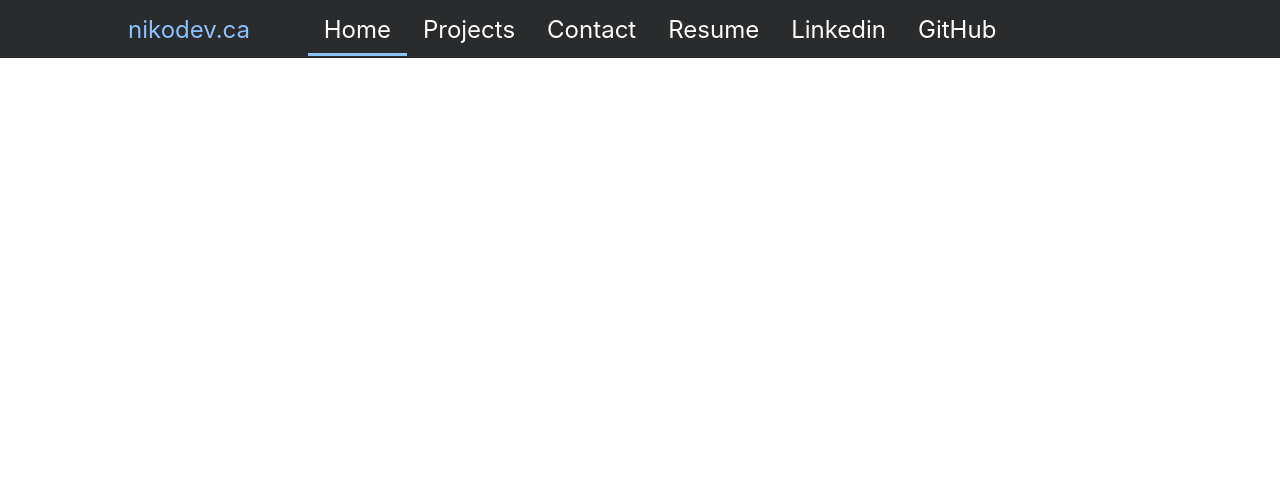
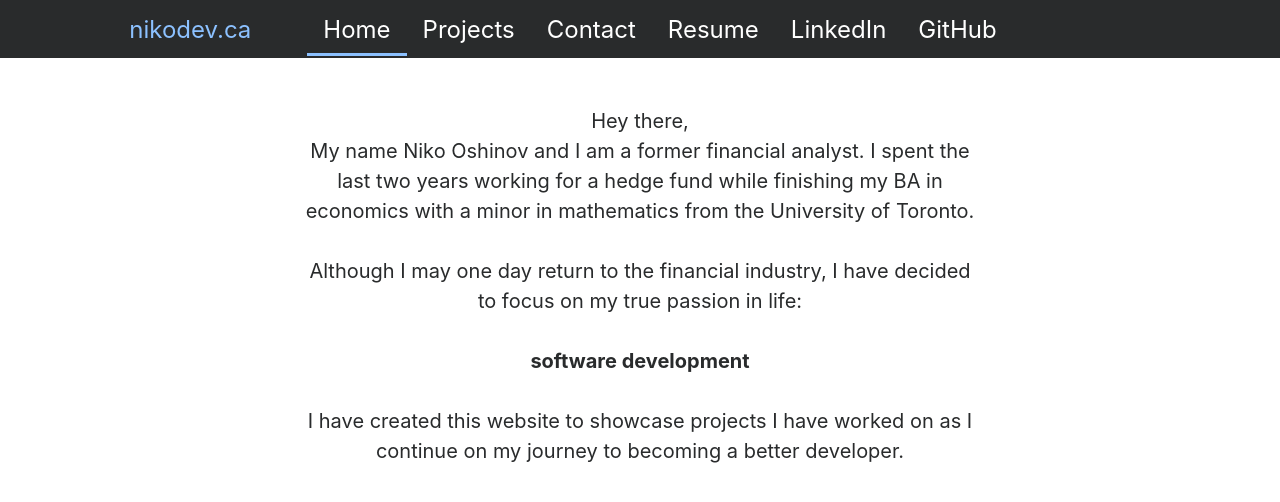
Before and after one commit to nikodevv/portfolio_web, a Django app: page / in a window 1280 px wide. Shown: the top 502 px of the page. Run offline with Django 3.2, Linux system fonts and the light colour scheme; some libraries are stand-ins or nearby versions.

Commit message:
Added bio on hompage, and added styling for homepage

```diff
--- a/home_pages/static/css/custom_css.css
+++ b/home_pages/static/css/custom_css.css
@@ -1,3 +1,8 @@
+/*
+/ Navigation Bar Styling /
+*/
+
+
 /* Makes the navbar horizontal as opposed to vertical */
 .navbar.navbar-inverse.bg-inverse{
 	display: flex;
@@ -6,12 +11,14 @@
 }
 
 /* nikodev.ca "logo" */
+	/*position: absolute;
+	left:10%;*/
 .navbar-inverse .navbar-brand {
-	position: absolute;
-	left:10%;
+	float: right;
 	font-size: 1.5rem;
   color: #8cc1ff;
 	padding-bottom: 0.5rem;
+	padding-right: 1rem;
 	margin: 0rem;
 }
 
@@ -74,3 +81,19 @@ a.no-text-decor:hover{
 	height: inherit;
 	width: 2.5%;
 }
+
+/*
+/ Body Styling /
+*/
+.w-35{
+	width: 35%;
+}
+
+.mt-5{
+	margin-top: 5%;
+}
+
+.custom-text-style{
+	font-family: -apple-system, system-ui, BlinkMacSystemFont, "Segoe UI", Roboto, "Helvetica Neue", Arial, sans-serif;
+	font-size: 1.25rem;
+}
--- a/home_pages/templates/base.html
+++ b/home_pages/templates/base.html
@@ -17,30 +17,35 @@
   		<div class="navbar navbar-inverse bg-inverse justify-content-center">
 
 		        <!--<div class=navbar-offset-box></div>-->
-		        <a href="#" class="navbar-brand">nikodev.ca</a>
+		        <div class="w-100 mr-0">
+		        	<a href="#" class="navbar-brand">nikodev.ca</a>
+		    	</div>
 		        <!--<div class=navbar-offset-box-sm></div>-->
-		        <ul class="d-flex flex-row mb-0 w-100 justify-content-center">
+		        <ul class="d-flex flex-row mb-0 justify-content-center" id="navigation_bar">
 		        	<li class="custom-nav-link"><a href='/' class="no-text-decor">Home</a></li>
 		        	<li class="custom-nav-link">Projects</li>
 		        	<li class="custom-nav-link"><a href='contact' class="no-text-decor">Contact</a></li>
 		        	<li class="custom-nav-link">Resume</li>
-		        	<li class="custom-nav-link">Linkedin</li>
-		        	<li class="custom-nav-link">GitHub</li>
+		        	<li class="custom-nav-link"><a href="https://www.linkedin.com/in/nikolay-oshinov-358186a0/" class="no-text-decor">LinkedIn</a></li>
+		        	<li class="custom-nav-link"><a href="https://github.com/nikodevv" class="no-text-decor">GitHub</a></li>
 		        </ul>
+		      	<div class="d-flex w-100"></div>
 		</div>
 		<!--navigation bar end-->
 	</header>
 
   	<body>
-
-
+  		{% block bodyblock %} {% endblock %}
 
    	</body>
 </html>
 
-{% block testblock %} {% endblock %}
+
 
 <script src="/static/jquery-3.2.1.js"></script>
 <script>
-$("li:contains('{{current_page}}')").addClass("selected");
+	$("li:contains('{{current_page}}')").addClass("selected");
+
+
 </script>
+	{% block jscode %}{% endblock%}
--- a/home_pages/templates/homepage.html
+++ b/home_pages/templates/homepage.html
@@ -1,2 +1,25 @@
 {% extends 'base.html' %}
-{% block testblock %} {% endblock %}
+{% block bodyblock %}
+	<div class="d-flex flex-row justify-content-center">
+		<div class="w-25"></div>
+		<div class="w-35" id="body_text">
+			<p class="mt-5 text-center custom-text-style">
+				Hey there, <br>
+				My name Niko Oshinov and I am a former financial analyst.
+				I spent the last two years working for a hedge fund while finishing
+				my BA in economics with a minor in mathematics from the University of Toronto.<br><br>
+				Although I may one day return to the financial industry, I have decided to
+				focus on my true passion in life:
+				<br><br> <b>software development </b><br><br>
+				I have created this website to showcase projects I have worked on as I continue on my journey to becoming a better developer.
+			</p>
+		</div>
+		<div class="w-25"></div>
+	</div>
+{% endblock %}
+
+{% block jscode %}
+	<script>
+		$("#body_text").width($("#navigation_bar").width()) //found #navigation_bar is in base.html
+	</script>
+{% endblock %}
```
